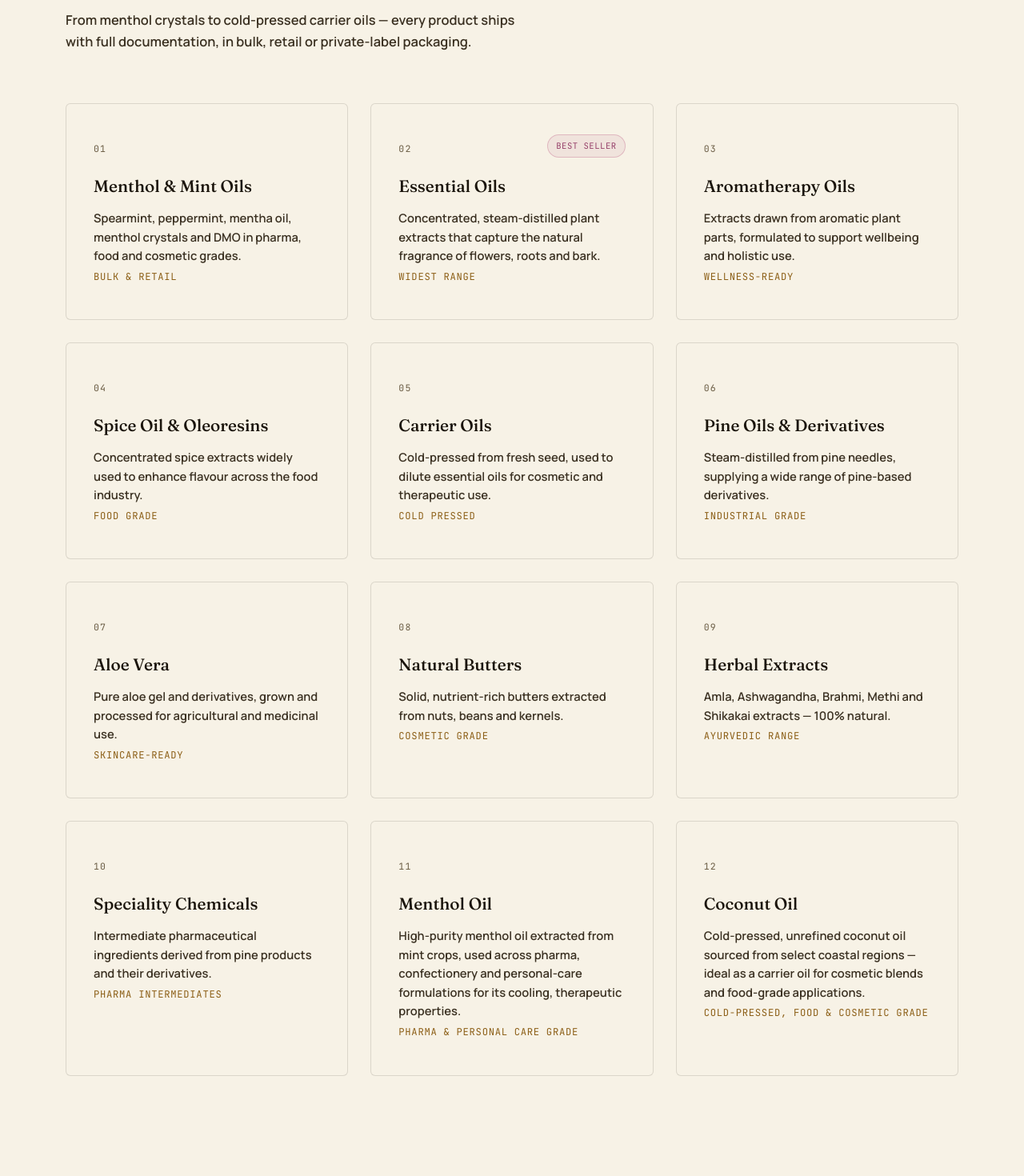
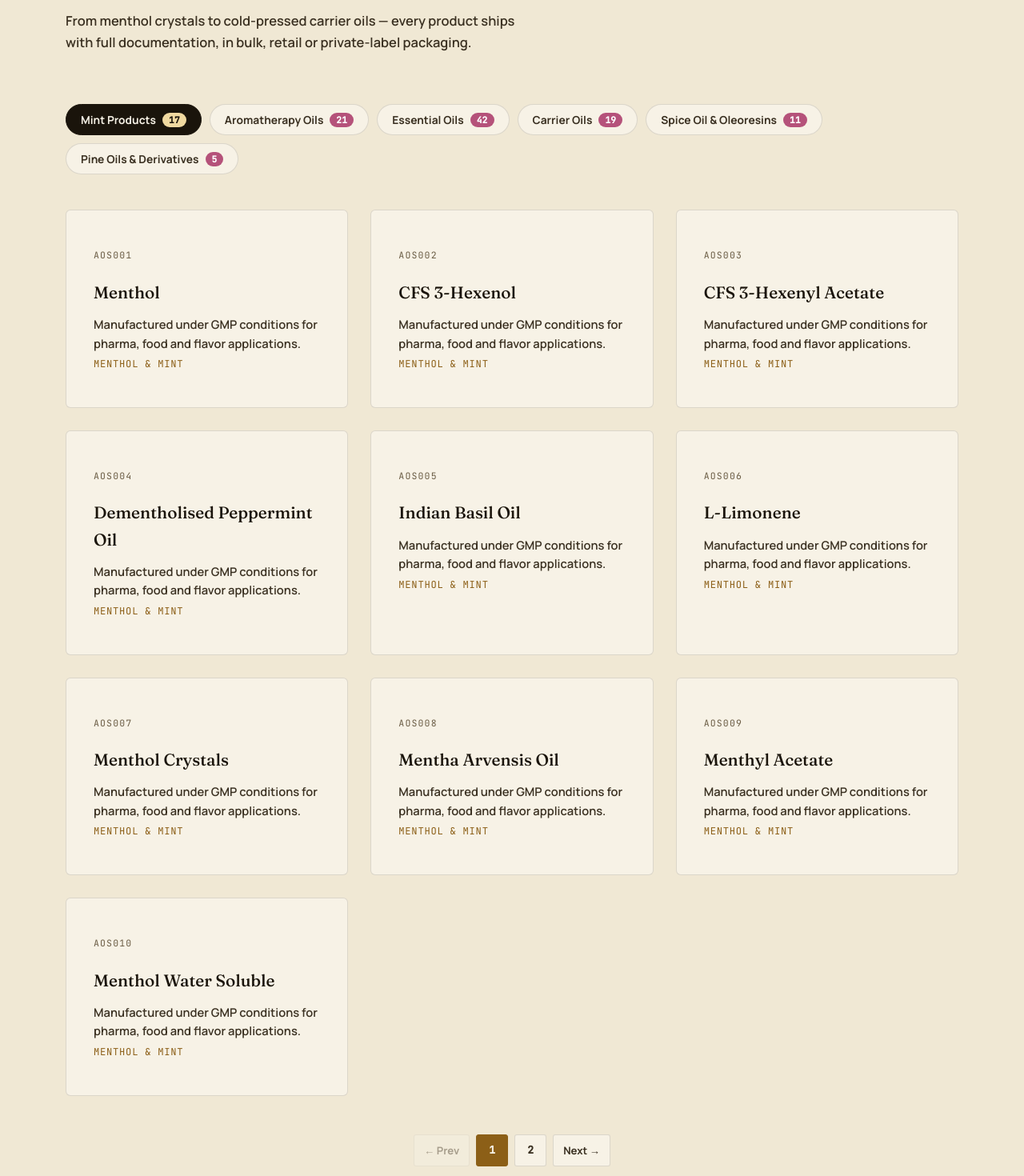
Before and after one commit to SaumyaGuptaTechnokrat/AyushAroma, a React (Vite) app: page / in a window 1280 px wide. Shown: the part 2120-3590 px from the top of the page at 80% size. Built offline with nearby package versions, Linux system fonts and the light colour scheme.

Commit message:
product categories added pagination in products added.

```diff
--- a/src/App.css
+++ b/src/App.css
@@ -784,3 +784,94 @@ a:focus-visible, button:focus-visible, input:focus-visible, textarea:focus-visib
   font-weight: 600;
   padding-bottom: 26px;
 }
+
+.product-tabs{
+  display:flex; flex-wrap:wrap; gap:10px;
+  margin-bottom: 44px;
+}
+.product-tab{
+  display:flex; align-items:center; gap:8px;
+  background: var(--bg-deep);
+  border: 1px solid var(--line);
+  border-radius: 20px;
+  padding: 9px 18px;
+  font-family: var(--body);
+  font-size: 0.86rem;
+  font-weight: 700;
+  color: var(--ink-dim);
+  cursor: pointer;
+  transition: all .25s ease;
+}
+.product-tab:hover{ border-color: var(--gold); color: var(--gold-soft); }
+.product-tab.active{
+  background: var(--ink);
+  border-color: var(--ink);
+  color: var(--bg-deep);
+}
+.product-tab-count{
+  font-family: var(--mono);
+  font-size: 0.7rem;
+  font-weight: 800;
+  letter-spacing: 0.02em;
+  color: #FFFFFF;
+  background: var(--rose);
+  border-radius: 10px;
+  padding: 2px 8px;
+}
+.product-tab.active .product-tab-count{
+  color: var(--ink);
+  background: var(--gold-light);
+}
+.pagination{
+  display:flex; flex-wrap:wrap; align-items:center; justify-content:center;
+  gap: 8px;
+  margin-top: 48px;
+}
+.page-btn{
+  min-width: 40px; height: 40px;
+  padding: 0 12px;
+  border: 1px solid var(--line);
+  background: var(--bg-deep);
+  border-radius: 3px;
+  font-family: var(--mono);
+  font-size: 0.82rem;
+  font-weight: 700;
+  color: var(--ink-dim);
+  cursor: pointer;
+  transition: all .25s ease;
+}
+.page-btn:hover:not(:disabled){ border-color: var(--gold); color: var(--gold-soft); }
+.page-btn.active{
+  background: var(--gold-soft);
+  border-color: var(--gold-soft);
+  color: var(--bg-deep);
+}
+.page-btn:disabled{ opacity: 0.4; cursor: not-allowed; }
+.page-btn.nav{ font-family: var(--body); }
+
+@media (max-width: 480px){
+  .product-tabs{ gap: 8px; }
+  .product-tab{ padding: 8px 14px; font-size: 0.8rem; }
+}
+
+#products{
+  background: var(--bg-panel);
+  border-top: 1px solid var(--line);
+  border-bottom: 1px solid var(--line);
+}
+.product-card:hover{
+  background: var(--bg-panel-2);
+}
+/* Replace these two rules: */
+.product-card:hover{
+  transform: translateY(-3px);
+  border-color: var(--gold);
+}
+.product-card:hover{ background: var(--bg-panel); }
+
+/* With this single rule: */
+.product-card:hover{
+  transform: translateY(-3px);
+  border-color: var(--gold);
+  background: var(--bg-panel-2);
+}
--- a/src/json/products.json
+++ b/src/json/products.json
@@ -1,24 +1,159 @@
 [
-    { "num": "01", "title": "Menthol & Mint Oils", "desc": "Spearmint, peppermint, mentha oil, menthol crystals and DMO in pharma, food and cosmetic grades.", "tag": "Bulk & retail" },
-    { "num": "02", "title": "Essential Oils", "desc": "Concentrated, steam-distilled plant extracts that capture the natural fragrance of flowers, roots and bark.", "tag": "Widest range", "badge": "Best Seller" },
-    { "num": "03", "title": "Aromatherapy Oils", "desc": "Extracts drawn from aromatic plant parts, formulated to support wellbeing and holistic use.", "tag": "Wellness-ready" },
-    { "num": "04", "title": "Spice Oil & Oleoresins", "desc": "Concentrated spice extracts widely used to enhance flavour across the food industry.", "tag": "Food grade" },
-    { "num": "05", "title": "Carrier Oils", "desc": "Cold-pressed from fresh seed, used to dilute essential oils for cosmetic and therapeutic use.", "tag": "Cold pressed" },
-    { "num": "06", "title": "Pine Oils & Derivatives", "desc": "Steam-distilled from pine needles, supplying a wide range of pine-based derivatives.", "tag": "Industrial grade" },
-    { "num": "07", "title": "Aloe Vera", "desc": "Pure aloe gel and derivatives, grown and processed for agricultural and medicinal use.", "tag": "Skincare-ready" },
-    { "num": "08", "title": "Natural Butters", "desc": "Solid, nutrient-rich butters extracted from nuts, beans and kernels.", "tag": "Cosmetic grade" },
-    { "num": "09", "title": "Herbal Extracts", "desc": "Amla, Ashwagandha, Brahmi, Methi and Shikakai extracts — 100% natural.", "tag": "Ayurvedic range" },
-    { "num": "10", "title": "Speciality Chemicals", "desc": "Intermediate pharmaceutical ingredients derived from pine products and their derivatives.", "tag": "Pharma intermediates" },
-    {
-      "num": "11",
-      "title": "Menthol Oil",
-      "desc": "High-purity menthol oil extracted from mint crops, used across pharma, confectionery and personal-care formulations for its cooling, therapeutic properties.",
-      "tag": "Pharma & Personal Care Grade"
-    },
-    {
-      "num": "12",
-      "title": "Coconut Oil",
-      "desc": "Cold-pressed, unrefined coconut oil sourced from select coastal regions — ideal as a carrier oil for cosmetic blends and food-grade applications.",
-      "tag": "Cold-Pressed, Food & Cosmetic Grade"
-    }
-  ]
+  {
+    "category": "Mint Products",
+    "tag": "Menthol & Mint",
+    "desc": "Manufactured under GMP conditions for pharma, food and flavor applications.",
+    "items": [
+      { "num": "AOS001", "title": "Menthol" },
+      { "num": "AOS002", "title": "CFS 3-Hexenol" },
+      { "num": "AOS003", "title": "CFS 3-Hexenyl Acetate" },
+      { "num": "AOS004", "title": "Dementholised Peppermint Oil" },
+      { "num": "AOS005", "title": "Indian Basil Oil" },
+      { "num": "AOS006", "title": "L-Limonene" },
+      { "num": "AOS007", "title": "Menthol Crystals" },
+      { "num": "AOS008", "title": "Mentha Arvensis Oil" },
+      { "num": "AOS009", "title": "Menthyl Acetate" },
+      { "num": "AOS010", "title": "Menthol Water Soluble" },
+      { "num": "AOS011", "title": "Mint Terpene" },
+      { "num": "AOS012", "title": "Mentha Oil Ex-China" },
+      { "num": "AOS013", "title": "Menthone 80/20, 90/10, 95/5" },
+      { "num": "AOS014", "title": "Natural Linalool Ex. Basil" },
+      { "num": "AOS015", "title": "3-Octanol" },
+      { "num": "AOS016", "title": "3-Octanyl Acetate BP" },
+      { "num": "AOS017", "title": "Spearmint Essential Oil" }
+    ]
+  },
+  {
+    "category": "Aromatherapy Oils",
+    "tag": "Aromatherapy Grade",
+    "desc": "Steam-distilled for aromatherapy, wellness and personal-care formulations.",
+    "items": [
+      { "num": "AOS018", "title": "Angelica Root Essential Oil" },
+      { "num": "AOS019", "title": "Anise Oil" },
+      { "num": "AOS020", "title": "Bay Oil" },
+      { "num": "AOS021", "title": "Bergamot Oil" },
+      { "num": "AOS022", "title": "Chamomile Blue Essential Oil" },
+      { "num": "AOS023", "title": "Cinnamon Bark Essential Oil" },
+      { "num": "AOS024", "title": "Cinnamon Essential Oil" },
+      { "num": "AOS025", "title": "Citronella Oil" },
+      { "num": "AOS026", "title": "Clary Sage Oil" },
+      { "num": "AOS027", "title": "Curry Leaf Oil" },
+      { "num": "AOS028", "title": "Cypress Oil" },
+      { "num": "AOS029", "title": "Geranium Oil" },
+      { "num": "AOS030", "title": "Ginger Grass Oil" },
+      { "num": "AOS031", "title": "Jasmine Absolute" },
+      { "num": "AOS032", "title": "Lavender Oil" },
+      { "num": "AOS033", "title": "Lemon Essential Oil" },
+      { "num": "AOS034", "title": "Lemongrass Oil" },
+      { "num": "AOS035", "title": "Lime Oil" },
+      { "num": "AOS036", "title": "Rose Wood Oil" },
+      { "num": "AOS037", "title": "Sage Oil" },
+      { "num": "AOS038", "title": "Vetiver Oil" }
+    ]
+  },
+  {
+    "category": "Essential Oils",
+    "tag": "Essential Oil",
+    "desc": "100% pure and natural, tested for pharma, cosmetic and food-grade use.",
+    "items": [
+      { "num": "AOS039", "title": "Ajowain Oil" },
+      { "num": "AOS040", "title": "Anise Oil" },
+      { "num": "AOS041", "title": "Ambrette Seed Oil" },
+      { "num": "AOS042", "title": "Bergamot Essential Oil" },
+      { "num": "AOS043", "title": "Basil Essential Oil" },
+      { "num": "AOS044", "title": "Cajuput Essential Oil" },
+      { "num": "AOS045", "title": "Clary Sage Essential Oil" },
+      { "num": "AOS046", "title": "Curry Leaf Essential Oil" },
+      { "num": "AOS047", "title": "Calamus Essential Oil" },
+      { "num": "AOS048", "title": "Carrot Seed Essential Oil" },
+      { "num": "AOS049", "title": "Cassia Essential Oil" },
+      { "num": "AOS050", "title": "Cedarwood Essential Oil (Rectified)" },
+      { "num": "AOS051", "title": "Citronella Essential Oil (Java)" },
+      { "num": "AOS052", "title": "Cypress Essential Oil" },
+      { "num": "AOS053", "title": "Chamomile Roman Essential Oil" },
+      { "num": "AOS054", "title": "Davana Essential Oil" },
+      { "num": "AOS055", "title": "Eucalyptus Essential Oil (Globulus)" },
+      { "num": "AOS056", "title": "Geranium Essential Oil" },
+      { "num": "AOS057", "title": "Galbanum Essential Oil" },
+      { "num": "AOS058", "title": "Grapefruit Essential Oil" },
+      { "num": "AOS059", "title": "Juniper Leaf Essential Oil" },
+      { "num": "AOS060", "title": "Jasmine Grandiflorum Absolute" },
+      { "num": "AOS061", "title": "Lavender Essential Oil" },
+      { "num": "AOS062", "title": "Lemongrass Essential Oil" },
+      { "num": "AOS063", "title": "Lemon Myrtle Essential Oil" },
+      { "num": "AOS064", "title": "Lime Essential Oil" },
+      { "num": "AOS065", "title": "Mimosa Absolute" },
+      { "num": "AOS066", "title": "Myrtle Essential Oil" },
+      { "num": "AOS067", "title": "Neroli Essential Oil" },
+      { "num": "AOS068", "title": "Orange Essential Oil Sweet" },
+      { "num": "AOS069", "title": "Orange Essential Oil (Bitter)" },
+      { "num": "AOS070", "title": "Patchouli Essential Oil" },
+      { "num": "AOS071", "title": "Pine Commercial Essential Oil" },
+      { "num": "AOS072", "title": "Rosemary Essential Oil" },
+      { "num": "AOS073", "title": "Spikenard Essential Oil" },
+      { "num": "AOS074", "title": "Tea Tree Essential Oil" },
+      { "num": "AOS075", "title": "Tuberose Absolute" },
+      { "num": "AOS076", "title": "Turmeric Oil" },
+      { "num": "AOS077", "title": "Thyme Oil" },
+      { "num": "AOS078", "title": "Valerian Root Essential Oil" },
+      { "num": "AOS079", "title": "Vanilla Oil" },
+      { "num": "AOS080", "title": "Wintergreen Essential Oil" }
+    ]
+  },
+  {
+    "category": "Carrier Oils",
+    "tag": "Carrier Oil",
+    "desc": "Cold-pressed and refined for cosmetic, pharma and personal-care blending.",
+    "items": [
+      { "num": "AOS081", "title": "Almond Oil" },
+      { "num": "AOS082", "title": "Avocado Oil" },
+      { "num": "AOS083", "title": "Apricot Oil" },
+      { "num": "AOS084", "title": "Apricot Kernel Oil" },
+      { "num": "AOS085", "title": "Borage Oil" },
+      { "num": "AOS086", "title": "Calendula Herbal Oil" },
+      { "num": "AOS087", "title": "Evening Primrose Oil" },
+      { "num": "AOS088", "title": "Grapeseed Carrier Oil" },
+      { "num": "AOS089", "title": "Hazelnut Carrier Oil" },
+      { "num": "AOS090", "title": "Hemp Seed Oil" },
+      { "num": "AOS091", "title": "Hydrogenated Carrier Oil" },
+      { "num": "AOS092", "title": "Jojoba Oil" },
+      { "num": "AOS093", "title": "Linseed Oil" },
+      { "num": "AOS094", "title": "Neem Oil" },
+      { "num": "AOS095", "title": "Pomegranate Carrier Oil" },
+      { "num": "AOS096", "title": "Pumpkin Seed Oil" },
+      { "num": "AOS097", "title": "Soyabean Oil" },
+      { "num": "AOS098", "title": "Walnut Carrier Oil" },
+      { "num": "AOS099", "title": "Wheatgerm Carrier Oil" }
+    ]
+  },
+  {
+    "category": "Spice Oil & Oleoresins",
+    "tag": "Spice Oleoresin",
+    "desc": "Extracted from select spices for flavor, fragrance and pharma applications.",
+    "items": [
+      { "num": "AOS100", "title": "Cassia Oleoresin" },
+      { "num": "AOS101", "title": "Celery Oleoresin" },
+      { "num": "AOS102", "title": "Clove Oleoresin" },
+      { "num": "AOS103", "title": "Cassia Flavor Powder" },
+      { "num": "AOS104", "title": "Ginger Oil" },
+      { "num": "AOS105", "title": "Ginger Oleoresin" },
+      { "num": "AOS106", "title": "Mace Oleoresin 40-80" },
+      { "num": "AOS107", "title": "Mace Oleoresin" },
+      { "num": "AOS108", "title": "Nutmeg Oil" },
+      { "num": "AOS109", "title": "Nutmeg Oleoresin" },
+      { "num": "AOS110", "title": "Onion Oleoresin" }
+    ]
+  },
+  {
+    "category": "Pine Oils & Derivatives",
+    "tag": "Pine Derivative",
+    "desc": "Distilled from pine oleoresin for fragrance, flavor and industrial use.",
+    "items": [
+      { "num": "AOS111", "title": "Alpha Terpineol" },
+      { "num": "AOS112", "title": "Pine Oil" },
+      { "num": "AOS113", "title": "Turpentine Oil" },
+      { "num": "AOS114", "title": "Terpineol BP" },
+      { "num": "AOS115", "title": "Terpin Hydrate" }
+    ]
+  }
+]
--- a/src/sections/Products.jsx
+++ b/src/sections/Products.jsx
@@ -1,6 +1,23 @@
+import { useState } from "react";
 import Reveal from "../Reveal";
 import PRODUCTS from "../json/products.json";
+
+const PAGE_SIZE = 10;
+
 export default function Products() {
+  const [activeCategory, setActiveCategory] = useState(PRODUCTS[0].category);
+  const [page, setPage] = useState(1);
+
+  const category = PRODUCTS.find((c) => c.category === activeCategory);
+  const totalPages = Math.max(1, Math.ceil(category.items.length / PAGE_SIZE));
+  const start = (page - 1) * PAGE_SIZE;
+  const pageItems = category.items.slice(start, start + PAGE_SIZE);
+
+  function selectCategory(cat) {
+    setActiveCategory(cat);
+    setPage(1);
+  }
+
   return (
     <section id="products">
       <div className="wrap">
@@ -12,17 +29,63 @@ export default function Products() {
             in bulk, retail or private-label packaging.
           </p>
         </Reveal>
-        <Reveal className="products-grid">
-          {PRODUCTS.map((p) => (
+
+        <Reveal className="product-tabs" role="tablist" aria-label="Product categories">
+          {PRODUCTS.map((c) => (
+            <button
+              key={c.category}
+              role="tab"
+              aria-selected={activeCategory === c.category}
+              className={`product-tab ${activeCategory === c.category ? "active" : ""}`}
+              onClick={() => selectCategory(c.category)}
+            >
+              {c.category}
+              <span className="product-tab-count">{c.items.length}</span>
+            </button>
+          ))}
+        </Reveal>
+
+        <Reveal className="products-grid" key={activeCategory + page}>
+          {pageItems.map((p) => (
             <div className="product-card" key={p.num}>
               {p.badge && <span className="featured-badge">{p.badge}</span>}
               <span className="pnum">{p.num}</span>
               <h3>{p.title}</h3>
-              <p>{p.desc}</p>
-              <span className="tagline">{p.tag}</span>
+              <p>{category.desc}</p>
+              <span className="tagline">{category.tag}</span>
             </div>
           ))}
         </Reveal>
+
+        {totalPages > 1 && (
+          <div className="pagination">
+            <button
+              className="page-btn nav"
+              onClick={() => setPage((p) => Math.max(1, p - 1))}
+              disabled={page === 1}
+            >
+              ← Prev
+            </button>
+
+            {Array.from({ length: totalPages }, (_, i) => i + 1).map((n) => (
+              <button
+                key={n}
+                className={`page-btn ${page === n ? "active" : ""}`}
+                onClick={() => setPage(n)}
+              >
+                {n}
+              </button>
+            ))}
+
+            <button
+              className="page-btn nav"
+              onClick={() => setPage((p) => Math.min(totalPages, p + 1))}
+              disabled={page === totalPages}
+            >
+              Next →
+            </button>
+          </div>
+        )}
       </div>
     </section>
   );
```
